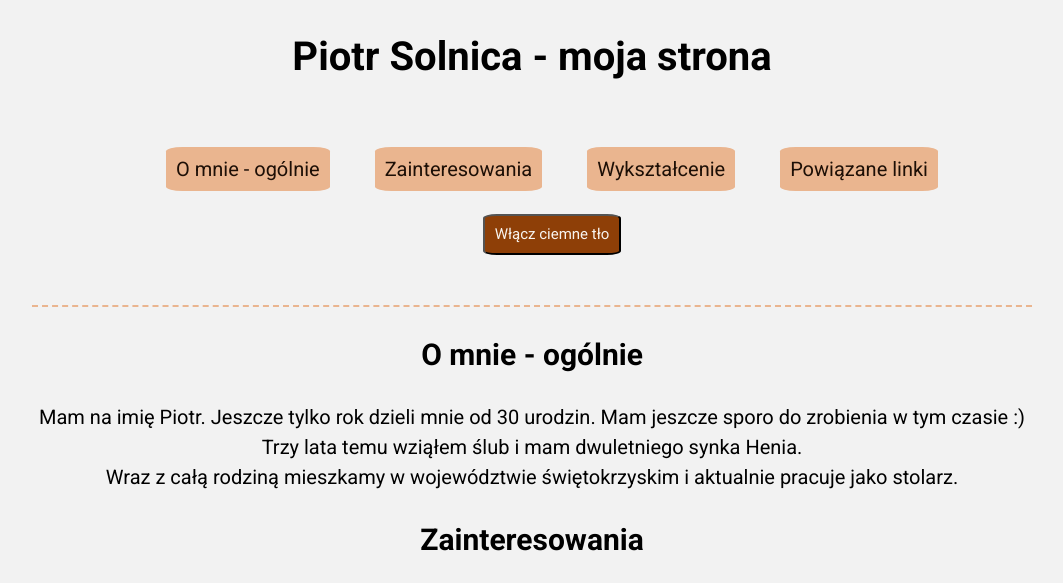
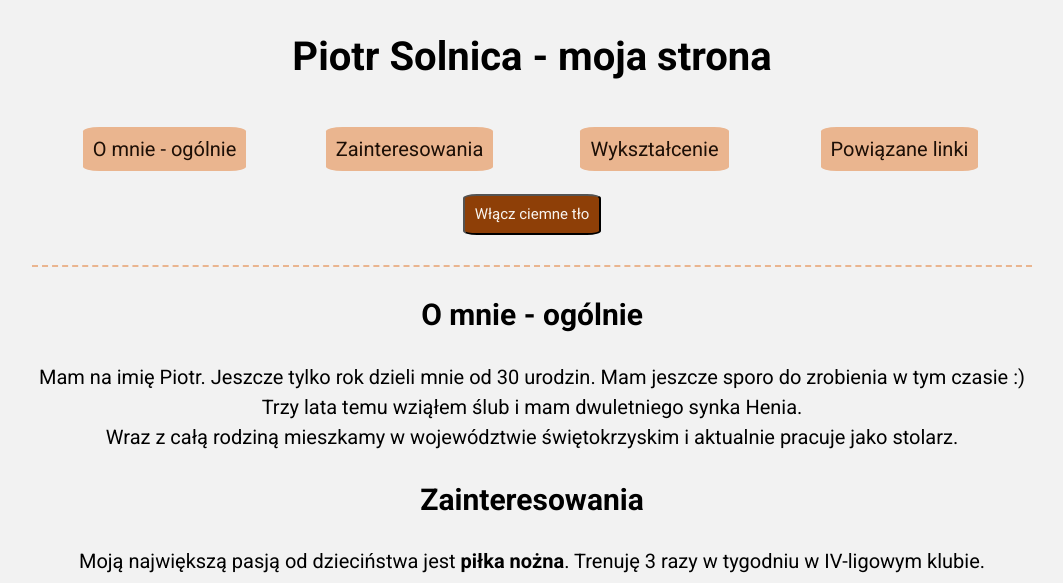
Before and after one commit to Piotr-Solnica/homepage, a plain HTML site: page index.html in a window 1280 px wide. Shown: the top 583 px of the page, without its empty margins (108-1171 px from the left). Drawn offline with nearby package versions, Linux system fonts and the light colour scheme.

Commit message:
flex added

```diff
--- a/css/navigation.css
+++ b/css/navigation.css
@@ -2,14 +2,14 @@
 .navigation {
     padding: 10px;
     border-bottom: 2px rgb(234, 181, 143) dashed;
+    display:flex;
+    flex-wrap: wrap;
 }
 
 .navigation__element {
-
-    display: inline-block;
     padding: 10px;
     margin: auto;
-    list-style: none;
+    flex-basis: 220px;
 }
 
 .navigation__link {
@@ -20,6 +20,7 @@
     margin: 10px;
     border-radius: 10%;
 }
+
 .navigation__button {
     background-color: rgb(142, 63, 7);
     padding: 10px;
--- a/index.html
+++ b/index.html
@@ -31,12 +31,12 @@
         <h1>Piotr Solnica - moja strona</h1>
     </header>
     <nav class="navigation">
-        <ul>
-            <li class="navigation__element"><a class="navigation__link" href="#O_mnie-ogólnie">O mnie - ogólnie</a></li>
-            <li class="navigation__element"><a class="navigation__link" href="#Zainteresowania">Zainteresowania</a></li>
-            <li class="navigation__element"><a class="navigation__link" href="#Wykształcenie">Wykształcenie </a></li>
-            <li class="navigation__element"><a class="navigation__link" href="#Powiązane_linki">Powiązane linki</a></li>
-            <li class="navigation__element"><button class="navigation__button js-navigation__button">Włącz <span class="themeName js-themeName">ciemne</span> tło</button></li>
+
+            <div class="navigation__element"><a class="navigation__link" href="#O_mnie-ogólnie">O mnie - ogólnie</a></div>
+            <div class="navigation__element"><a class="navigation__link" href="#Zainteresowania">Zainteresowania</a></div>
+            <div class="navigation__element"><a class="navigation__link" href="#Wykształcenie">Wykształcenie </a></div>
+            <div class="navigation__element"><a class="navigation__link" href="#Powiązane_linki">Powiązane linki</a></div>
+            <div class="navigation__element"><button class="navigation__button js-navigation__button">Włącz <span class="themeName js-themeName">ciemne</span> tło</button></div>
         </ul>
     </nav>
 
```
